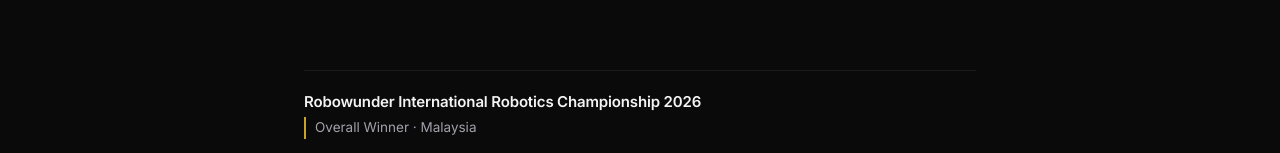
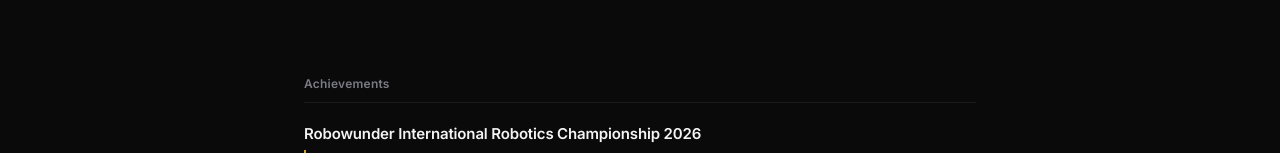
Before and after one commit to Raghav2012Code/dev-portfolio, a React (Vite) app: page / in a window 1280 px wide. Shown: the part 553-706 px from the top of the page. Built offline with nearby package versions, Linux system fonts and the light colour scheme; no server answers.

Commit message:
Give achievements strip a visible heading

```diff
--- a/src/components/Achievements.tsx
+++ b/src/components/Achievements.tsx
@@ -1,11 +1,14 @@
 import { motion } from "motion/react";
-import { ACHIEVEMENTS } from "../data/content";
+import { ACHIEVEMENTS, ACHIEVEMENTS_LABEL } from "../data/content";
 import { itemVariants, listVariants, SCROLL_VIEWPORT } from "../lib/motion";
 
 export function Achievements() {
   return (
-    <section className="achievements" aria-label="Featured achievements">
+    <section className="achievements" aria-labelledby="achievements-label">
       <div className="container">
+        <p className="achieve-label" id="achievements-label">
+          {ACHIEVEMENTS_LABEL}
+        </p>
         <motion.ul
           className="achieve-list"
           variants={listVariants}
--- a/src/data/content.ts
+++ b/src/data/content.ts
@@ -21,6 +21,7 @@ export const GITHUB_AVATAR_URL = `${GITHUB_URL}.png`;
 export const CONTACT_EMAIL = "raghavgamerz670@gmail.com";
 export const PROFILE_NAME = "Raghav Krishna";
 export const NAV_GITHUB_LABEL = "GitHub";
+export const ACHIEVEMENTS_LABEL = "Achievements";
 
 export const HERO_COPY = {
   name: PROFILE_NAME,
--- a/src/index.css
+++ b/src/index.css
@@ -164,6 +164,10 @@ a:focus-visible, button:focus-visible {
 
 /* ---------- achievements: compact rows ---------- */
 .achievements { padding: 0; border-top: none; }
+.achieve-label {
+  font-size: 12px; font-weight: 600; letter-spacing: 0.02em;
+  color: var(--text-faint); padding-top: 4px; margin-bottom: 8px;
+}
 .achieve-list { list-style: none; }
 .achieve-list li {
   display: flex; gap: 20px; align-items: baseline;
```
